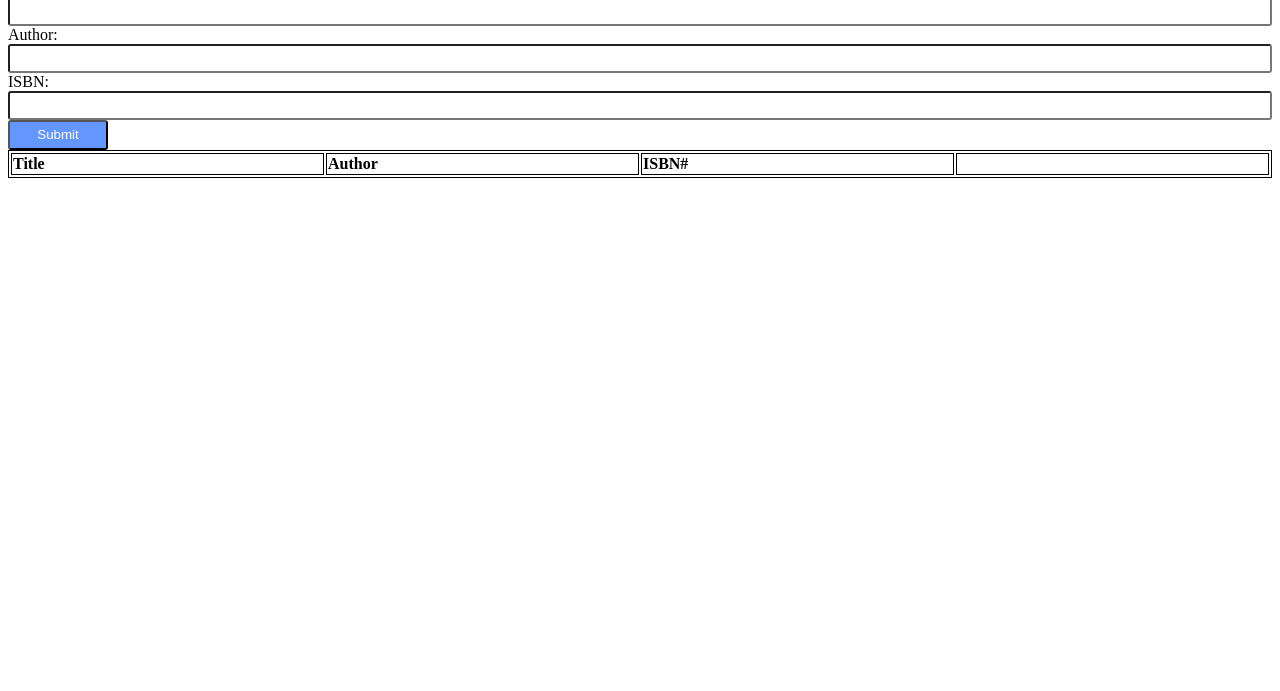
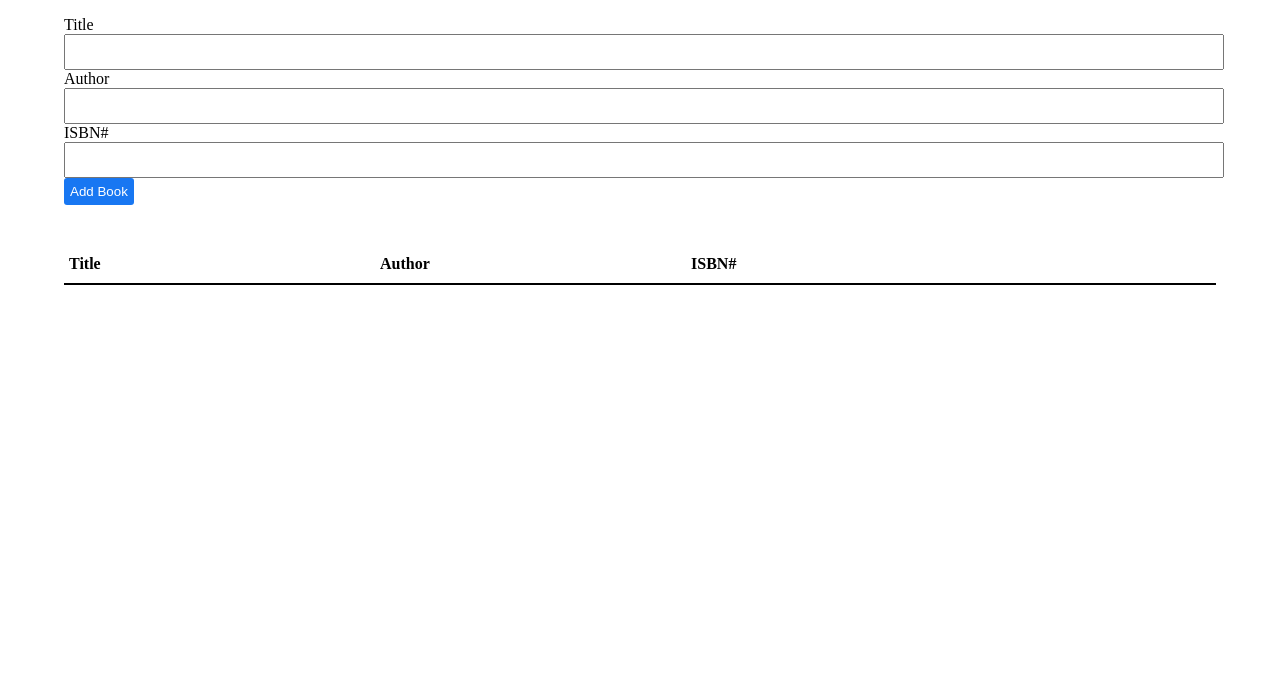
Before and after one commit to acciojob/book-list-smranjanmishra, a website: page main.html in a window 1280 px wide. Shown: the part 109-800 px from the top of the page. Drawn offline with Linux system fonts and the light colour scheme.

Commit message:
created a submission

```diff
--- a/main.html
+++ b/main.html
@@ -1,3 +1,4 @@
+
 <!DOCTYPE html>
 
 <html>
@@ -7,39 +8,32 @@
 </head>
 
 <body>
-<h1>MyBookList</h1>
-
+	<!-- the entire body must be written by student -->
+	<h1 class="title">My<span>Book</span>List</h1>
 	<div class="form-group">
-        <form id="bookForm">
-            <label for="title">Title:</label>
-            <input type="text" id="title" required>
-
-            <label for="author">Author:</label>
-            <input type="text" id="author" required>
-
-            <label for="isbn">ISBN:</label>
-            <input type="text" id="isbn" required>
-
-            <button type="button" id="submit" onclick="addBook()">Submit</button>
+		<form>
+			<div>Title</div>
+	<input type="text" value="" name="title" id="title">
+	<div>Author</div>
+	<input type="text" value="" name="author" id="author">
+	<div>ISBN#</div>
+	<input type="text" value="" name="isbn" id="isbn">
+	<button id="submit">Add Book</button>
 		</form>
 	</div>
-
 	<table class="table table-striped">
 			<thead>
-            <tr>
+			<tr class="border">
 				<th>Title</th>
 				<th>Author</th>
 				<th>ISBN#</th>
-                <th> </th>
+				<th></th>
 			</tr>
 			</thead>
-        <tbody id="book-list"></tbody>
+			<tbody id="book-list">
+
+			</tbody>
 		</table>
-
-
-
-
-	<!-- the entire body must be written by student -->
     <script type="text/javascript" src="./script.js">
 </script>
 
--- a/script.js
+++ b/script.js
@@ -1,28 +1,34 @@
+
 //your JS code here. If required.
-const form = document.getElementById("bookForm") ;
-function addBook() {
- var title = document.getElementById('title').value;
- var author = document.getElementById('author').value;
- var isbn = document.getElementById('isbn').value;
- if (title && author && isbn) {
-     var tableBody = document.getElementById('book-list');
-     var newRow = tableBody.insertRow();
 
-     var cell1 = newRow.insertCell(0);
-     var cell2 = newRow.insertCell(1);
-     var cell3 = newRow.insertCell(2);
-     var cell4 = newRow.insertCell(3);
+document.getElementById("submit").addEventListener("click", function(event) {
+      event.preventDefault();
+      addBookToList();
+    });
+let tbody=document.getElementById("book-list");
+function addBookToList(){
+	let row=tbody.insertRow();
+	tbody.append(row);
+	let td1=row.insertCell(0);
+	td1.innerText=document.getElementById("title").value;
+	let td2=row.insertCell(1);
+	td2.innerText=document.getElementById("author").value;
+	let td3=row.insertCell(2);
+	td3.innerText=document.getElementById("isbn").value;
+	let td4=row.insertCell(3);
+	let newBtn = document.createElement('button');
+	newBtn.className="delete";
+    newBtn.innerText = 'X';
+	row.append(td1);
+	row.append(td2);
+	row.append(td3);
+	row.append(td4);
+	td4.append(newBtn);
 
-     cell1.innerHTML = title;
-     cell2.innerHTML = author;
-     cell3.innerHTML = isbn;
-     cell4.innerHTML = '<span class="delete" onclick="deleteRow(this)">X</span>';
-
-	 form.reset() ;
- }
+	var deleteButtons = document.getElementsByClassName("delete");
+      for (var i = 0; i < deleteButtons.length; i++) {
+        deleteButtons[i].addEventListener("click", function(event) {
+          event.target.parentNode.parentNode.remove();
+        });
+      }
 }
-
- function deleteRow(element) {
-     var row = element.parentNode.parentNode;
-     row.parentNode.removeChild(row);
- }
--- a/styles.css
+++ b/styles.css
@@ -1,43 +1,54 @@
 
-/* /*  your css code here. If applicable */
+/*  your css code here. If applicable */
 body{
-	display : flex ;
-	flex-direction : column ;
+	width:90%;
+	margin:auto;
 }
-#bookForm{
-	display : flex ;
-	flex-direction : column ;
+.title{
+	font-size:50px;
+	text-align:center;
 }
-
+span{
+	color:blue;
+}
 input{
-	border-radius : 3px ;
-	padding : 5px ;
+	height:30px;
+	width:100%;
 }
-button{
-	background-color : rgb(100,150, 255);
-	color : white ;
-	width : 100px ;
-	height : 30px;
-	border-radius : 3px ;
+#submit{
+	background-color:#1877F2;
+	color:white;
+	padding:6px;
+	border-radius:3px;
+	border:0px;
 }
-.table{
-	width : 100% ;
+button:hover{
+	cursor:pointer;
 }
- table , th , td {
-		border : 1px solid black ;
- }
-td,th {
-	width : 100px;
+table{
+	margin-top:40px;
+	width:100%;
+	border-collapse:collapse;
 }
-
-thead th{
-	text-align : left;
+tr{
+	border-bottom:2px solid #B0B0B0;
 }
-
-.delete {
-    cursor : pointer;
-    color : red;
+tr.border{
+	border-bottom:2px solid black;
 }
-span {
-	color : white ;
+tr{
+	background-color:#F8F8F8;
 }
+th{
+	background-color:white;
+	width:27%;
+	text-align:left;
+}
+td,th{
+	padding:10px 5px;
+}
+.delete{
+	background-color:red;
+	border:none;
+	padding:2px;
+}
```
Lines whose indentation alone changed are shown as unchanged.
